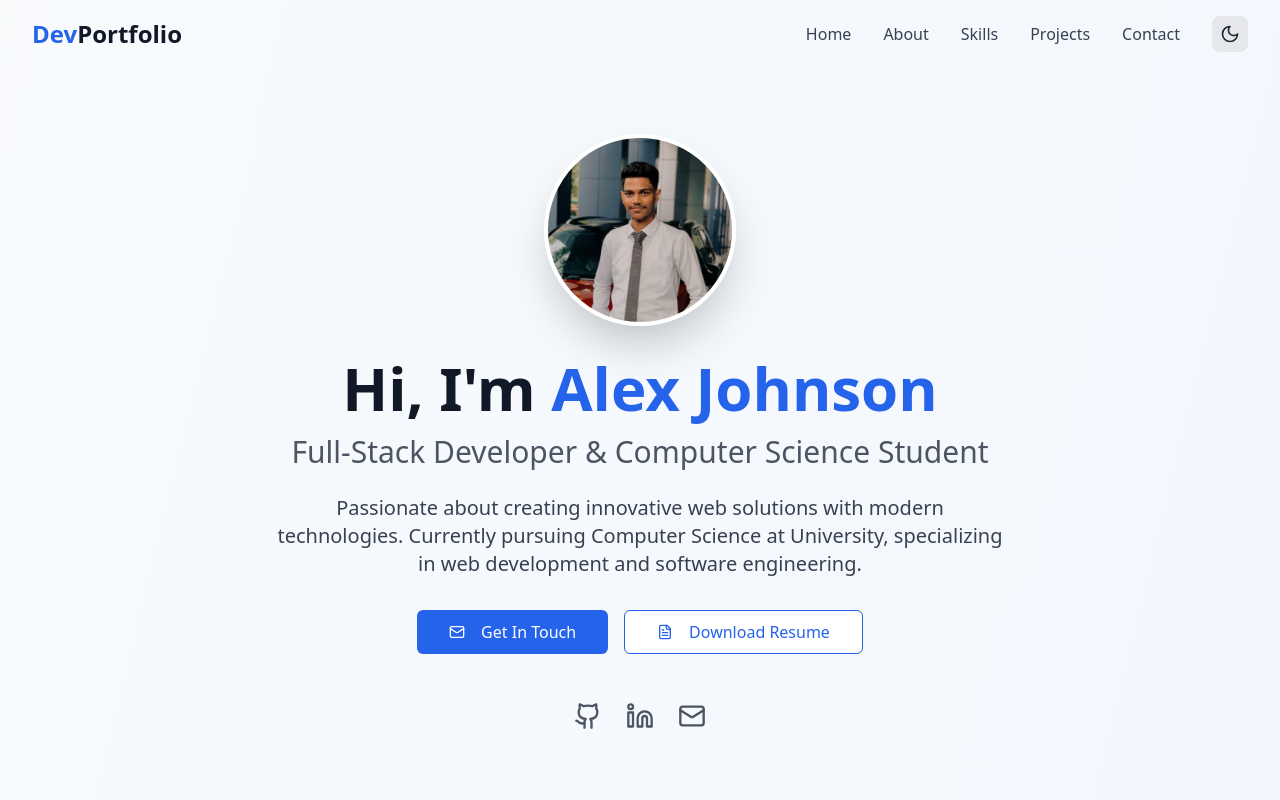
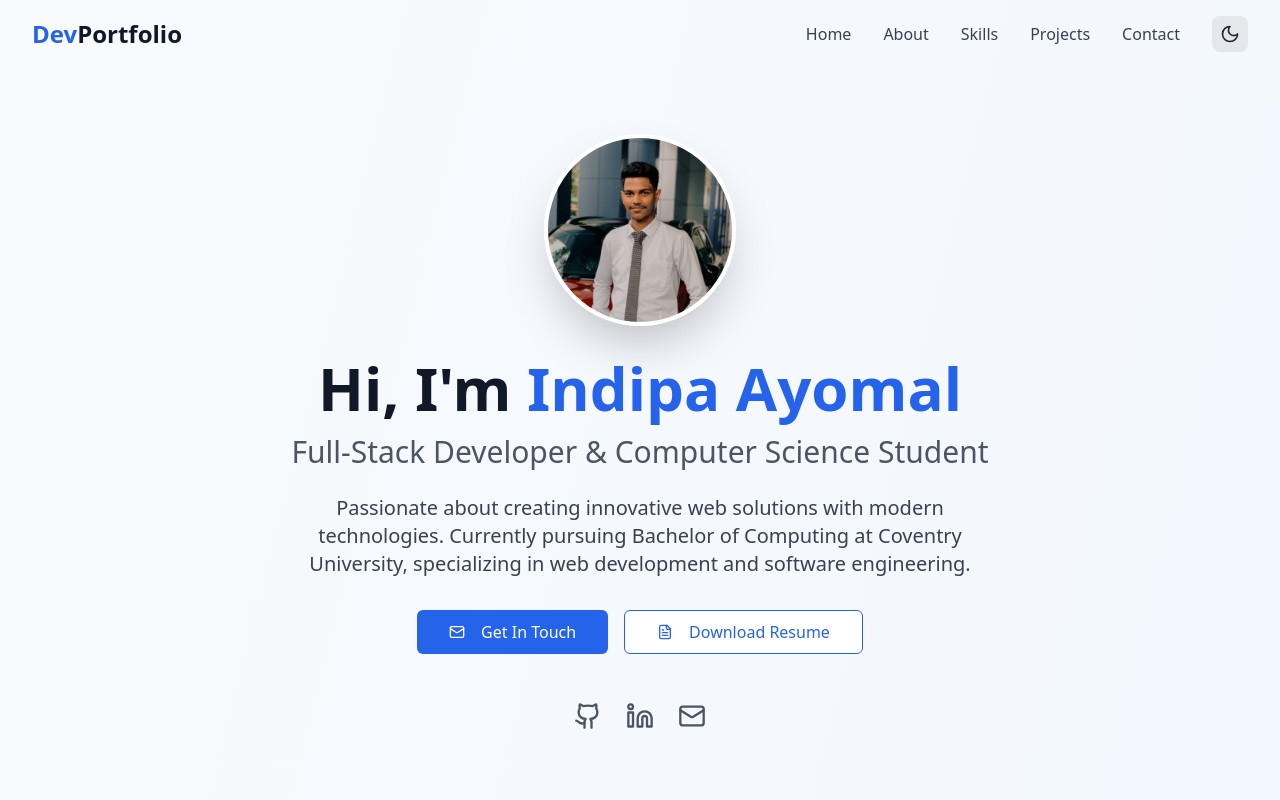
Before and after one commit to Indipa123/create-dev-web, a React (Vite) app: page / in a window 1280 px wide. Shown: the top 800 px of the page. Built offline with nearby package versions, Linux system fonts and the light colour scheme.

Commit message:
Visual edit in Lovable
Edited UI in Lovable

```diff
--- a/src/components/Hero.tsx
+++ b/src/components/Hero.tsx
@@ -12,18 +12,14 @@ const Hero = () => {
 
           {/* Introduction */}
           <h1 className="text-2xl sm:text-3xl md:text-4xl lg:text-5xl xl:text-6xl font-bold text-gray-900 dark:text-white mb-3 sm:mb-4 px-2">
-            Hi, I'm <span className="text-blue-600 dark:text-blue-400">Alex Johnson</span>
+            Hi, I'm <span className="text-blue-600 dark:text-blue-400">Indipa Ayomal</span>
           </h1>
 
           <h2 className="text-lg sm:text-xl md:text-2xl lg:text-3xl text-gray-600 dark:text-gray-300 mb-4 sm:mb-6 px-2">
             Full-Stack Developer & Computer Science Student
           </h2>
 
-          <p className="text-base sm:text-lg lg:text-xl text-gray-700 dark:text-gray-300 mb-6 sm:mb-8 max-w-xs sm:max-w-md md:max-w-2xl lg:max-w-3xl mx-auto leading-relaxed px-4">
-            Passionate about creating innovative web solutions with modern technologies.
-            Currently pursuing Computer Science at University, specializing in web development
-            and software engineering.
-          </p>
+          <p className="text-base sm:text-lg lg:text-xl text-gray-700 dark:text-gray-300 mb-6 sm:mb-8 max-w-xs sm:max-w-md md:max-w-2xl lg:max-w-3xl mx-auto leading-relaxed px-4">Passionate about creating innovative web solutions with modern technologies. Currently pursuing Bachelor of Computing at Coventry University, specializing in web development and software engineering.</p>
 
           {/* CTA Buttons */}
           <div className="flex flex-col sm:flex-row gap-3 sm:gap-4 justify-center mb-8 sm:mb-12 px-4">
```
